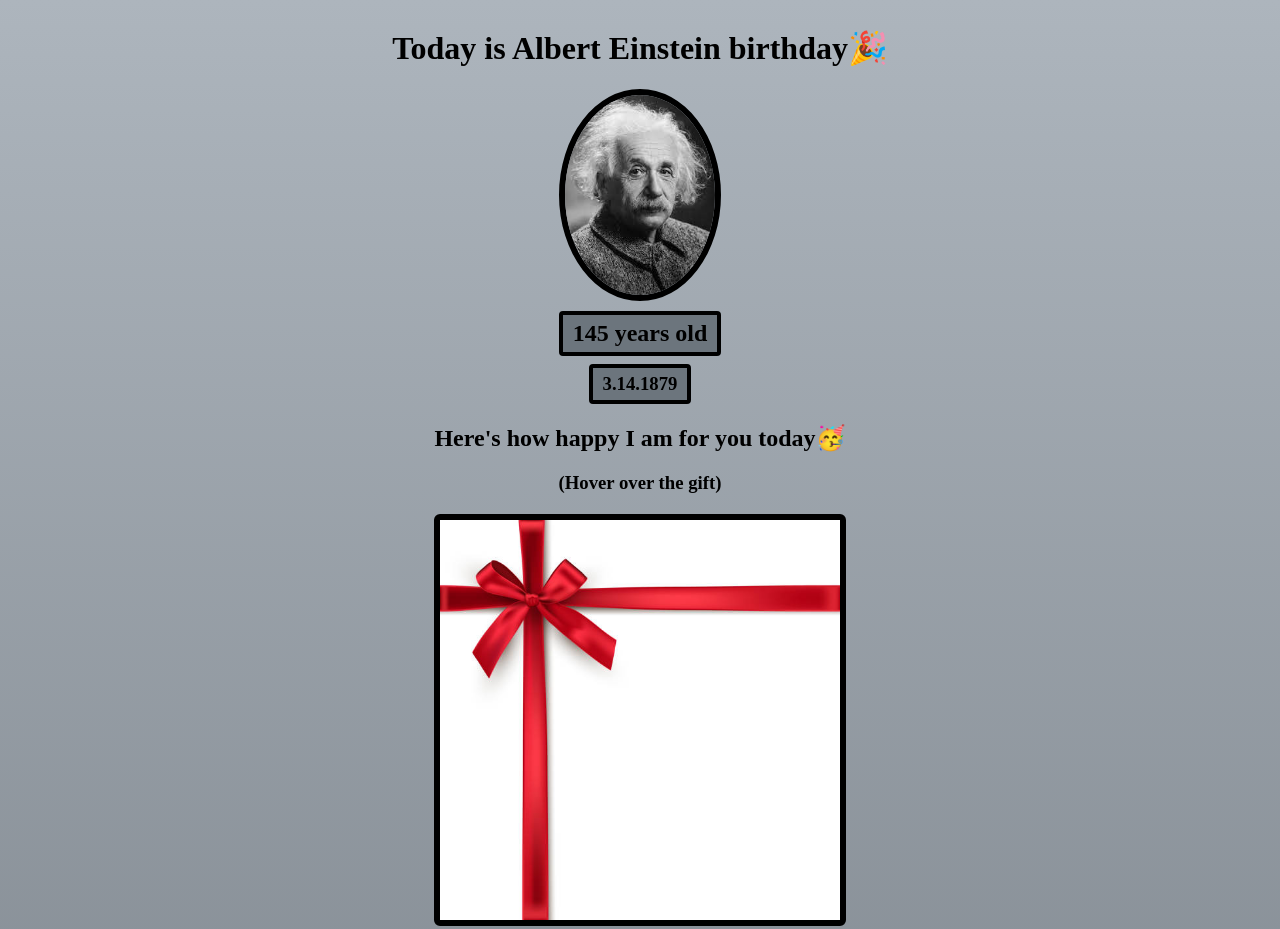
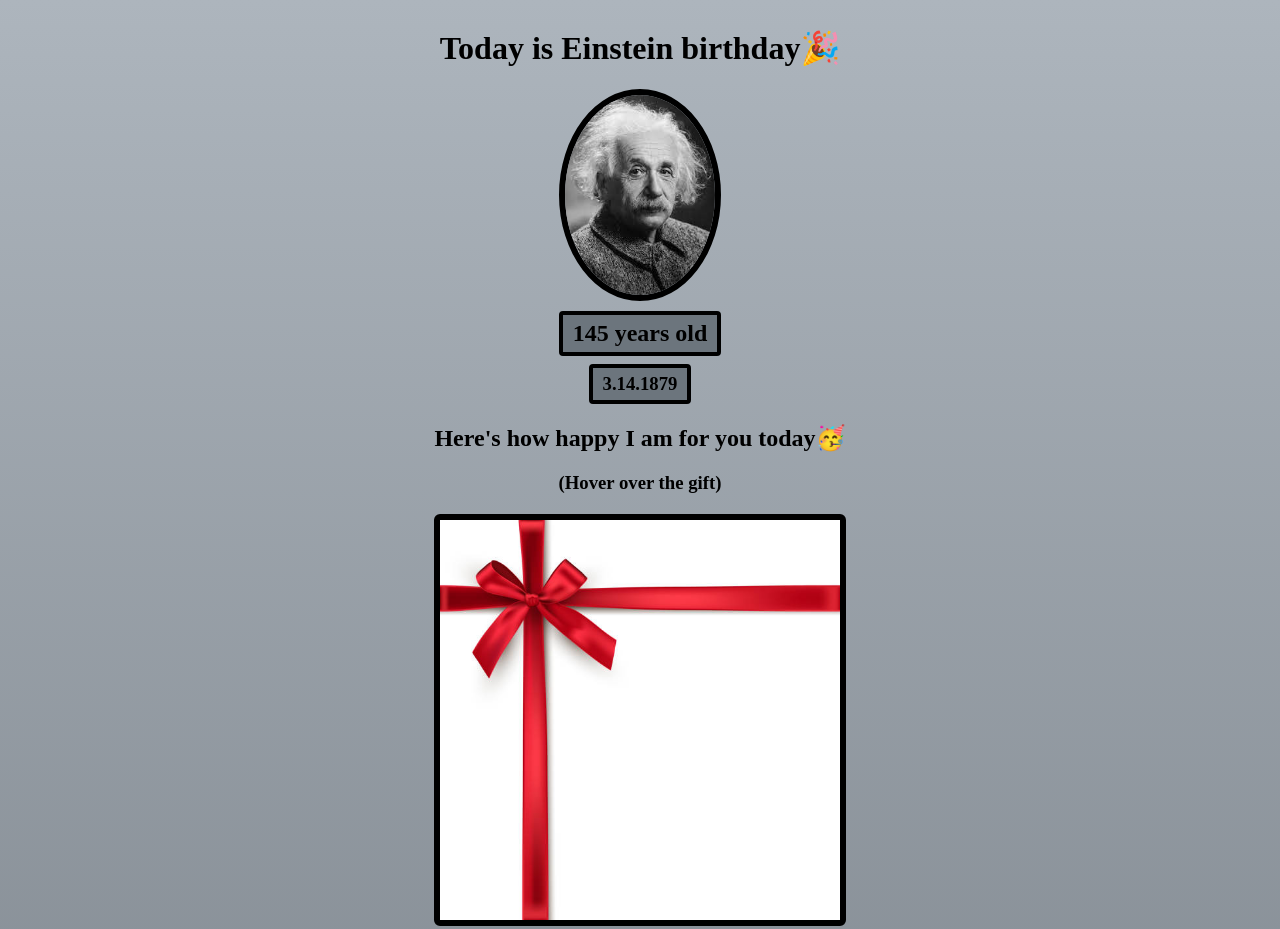
Before and after one commit to Vanskool15/gift-site, a plain HTML site: page index.html in a window 1280 px wide. Shown: the top 929 px of the page. Drawn offline with Linux system fonts and the light colour scheme.

Commit message:
Change name to Einstein

```diff
--- a/index.html
+++ b/index.html
@@ -11,7 +11,7 @@
 
 <body>
     <div class="container">
-        <h1>Today is Albert Einstein birthday🎉</h1>
+        <h1>Today is  Einstein birthday🎉</h1>
         <img src="images/einstein.jpg">
         <h2 id="bday-age">145 years old</h2>
         <h3 id="bday-date">3.14.1879</h3>
```
